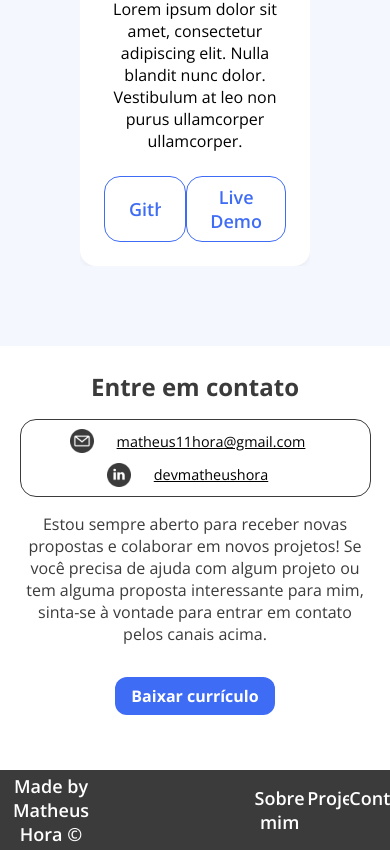
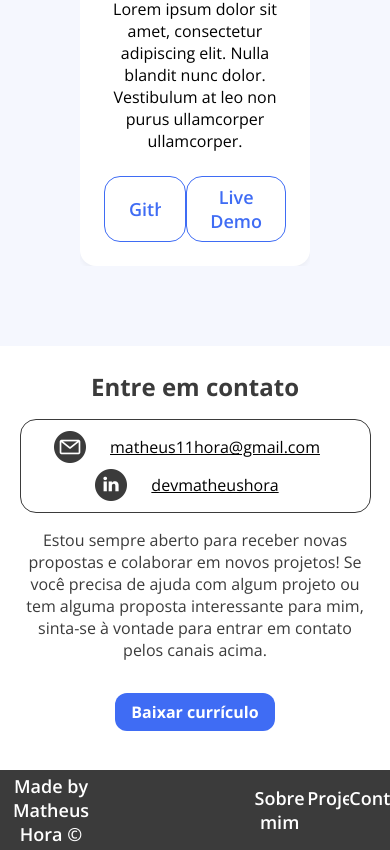
Before and after one commit to Matheus-hora48/portifolio-matheus-hora, a Next.js app: page / in a window 390 px wide. Shown: the part 4325-5175 px from the top of the page. Built offline with nearby package versions, Linux system fonts and the light colour scheme.

Commit message:
contato responsivo

```diff
--- a/src/components/contact/contact.module.css
+++ b/src/components/contact/contact.module.css
@@ -77,18 +77,12 @@
   }
 
   .socialContainer {
-    padding: 0.3em 1em;
+    padding: 0.5em 1em;
     flex-direction: column;
 
   }
 
-  .iconsSocial {
-    width: 1.5em;
-    height: 1.5em;
-  }
-
   .textSocial {
-    font-size: 0.9em;
     padding: 0.5em;
   }
 
```
